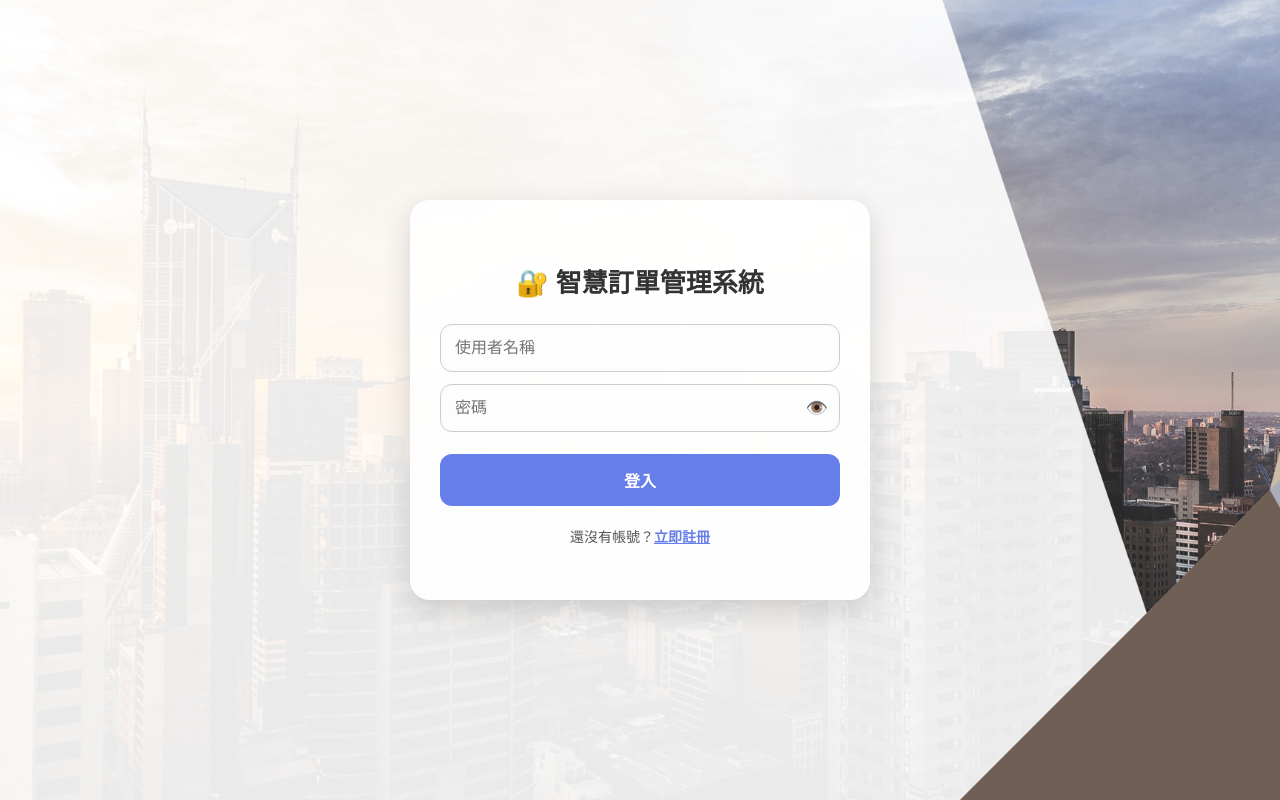
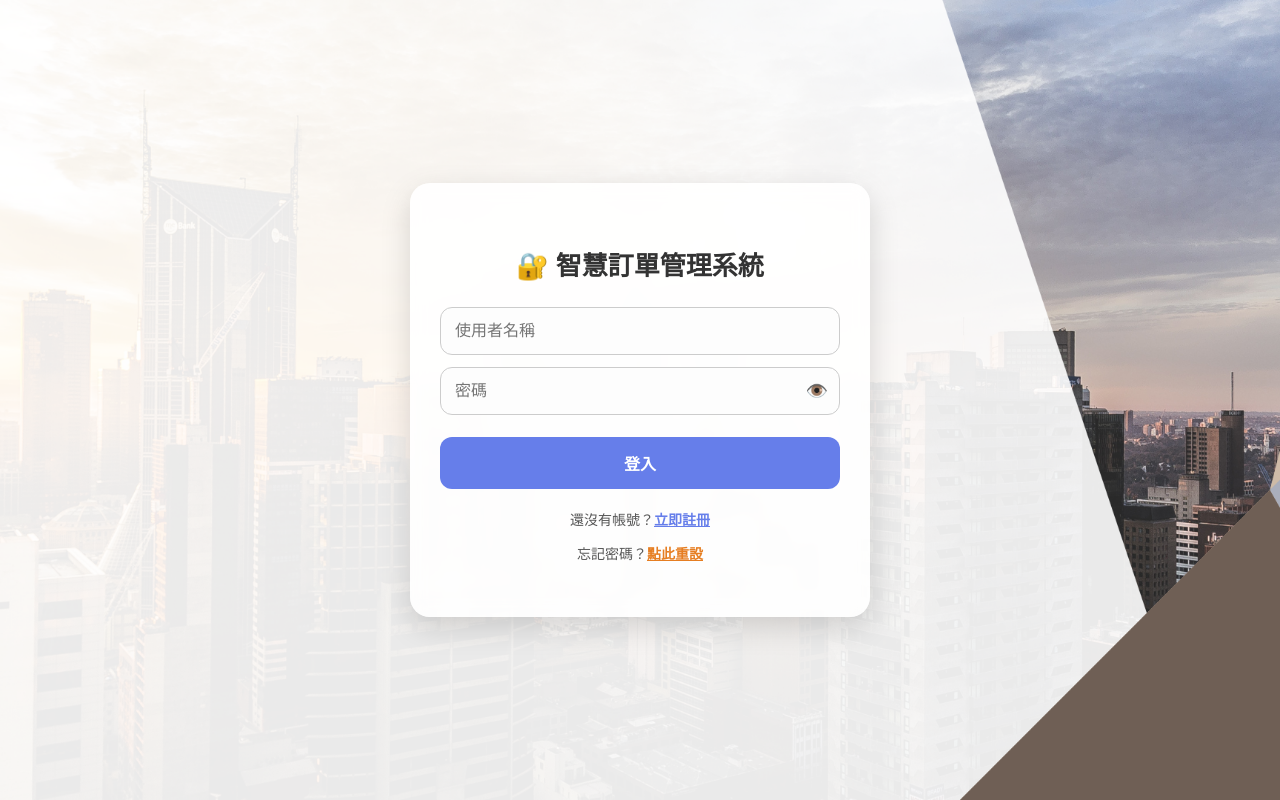
Before and after one commit to CardiaCeres/manufacturing_system, a Vue app in the folder project/: page /login in a window 1280 px wide. Built offline with nearby package versions, Linux system fonts and the light colour scheme.

Commit message:
Update LoginPage.vue

```diff
--- a/project/src/components/LoginPage.vue
+++ b/project/src/components/LoginPage.vue
@@ -26,6 +26,9 @@
 
       <p class="register-link">
         還沒有帳號？<a @click="goToRegister">立即註冊</a>
+      </p>
+      <p class="forgot-link">
+        忘記密碼？<a @click="goToForgot">點此重設</a>
       </p>
     </div>
   </div>
@@ -68,6 +71,9 @@ export default {
     },
     goToRegister() {
       this.$router.push("/register");
+    },
+    goToForgot() {
+      this.$router.push("/forgot-password");
     }
   }
 };
@@ -177,6 +183,21 @@ export default {
   color: #5a67d8;
 }
 
+.forgot-link {
+  margin-top: 10px;
+  font-size: 14px;
+  color: #555;
+}
+.forgot-link a {
+  color: #e67e22;
+  cursor: pointer;
+  font-weight: bold;
+  text-decoration: underline;
+}
+.forgot-link a:hover {
+  color: #d35400;
+}
+
 @keyframes shake {
   0% { transform: translateX(0); }
   25% { transform: translateX(-5px); }
```
